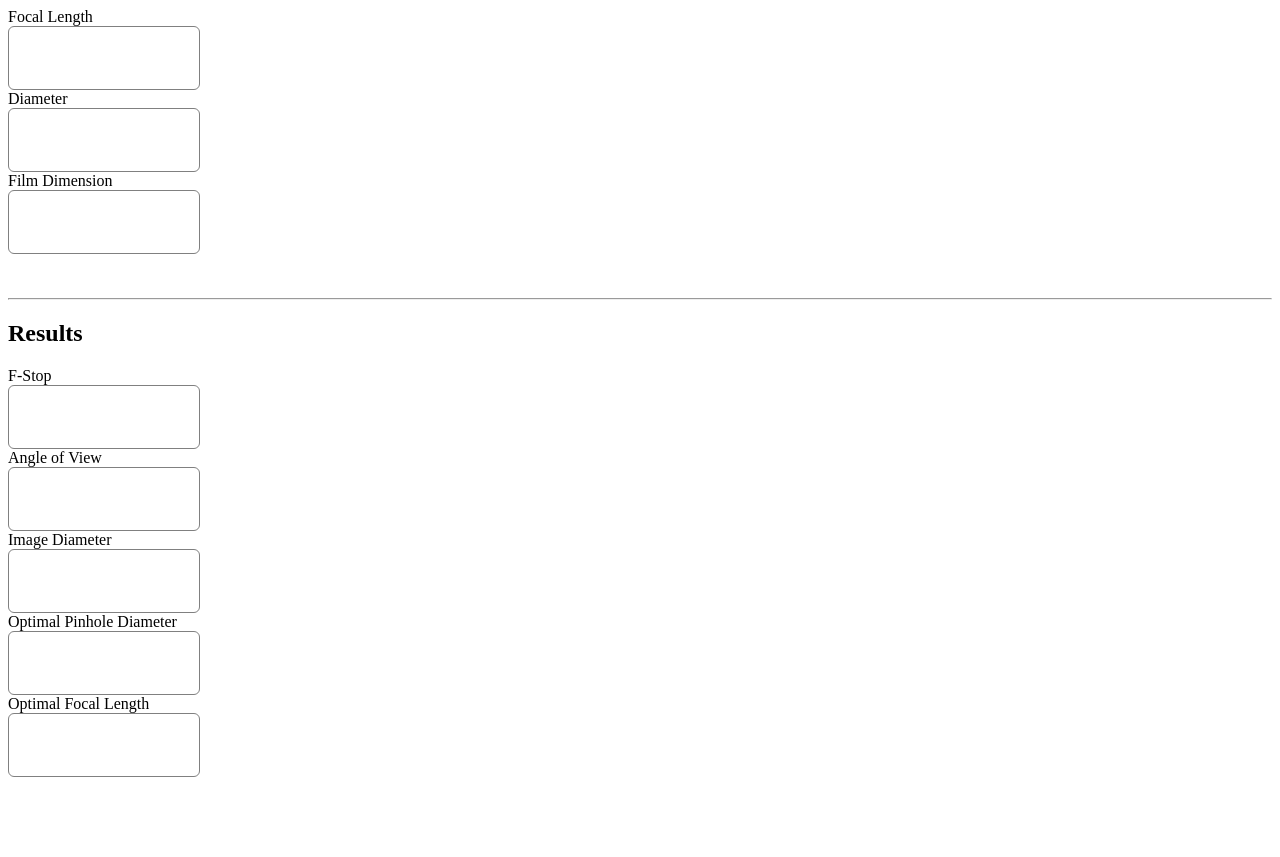
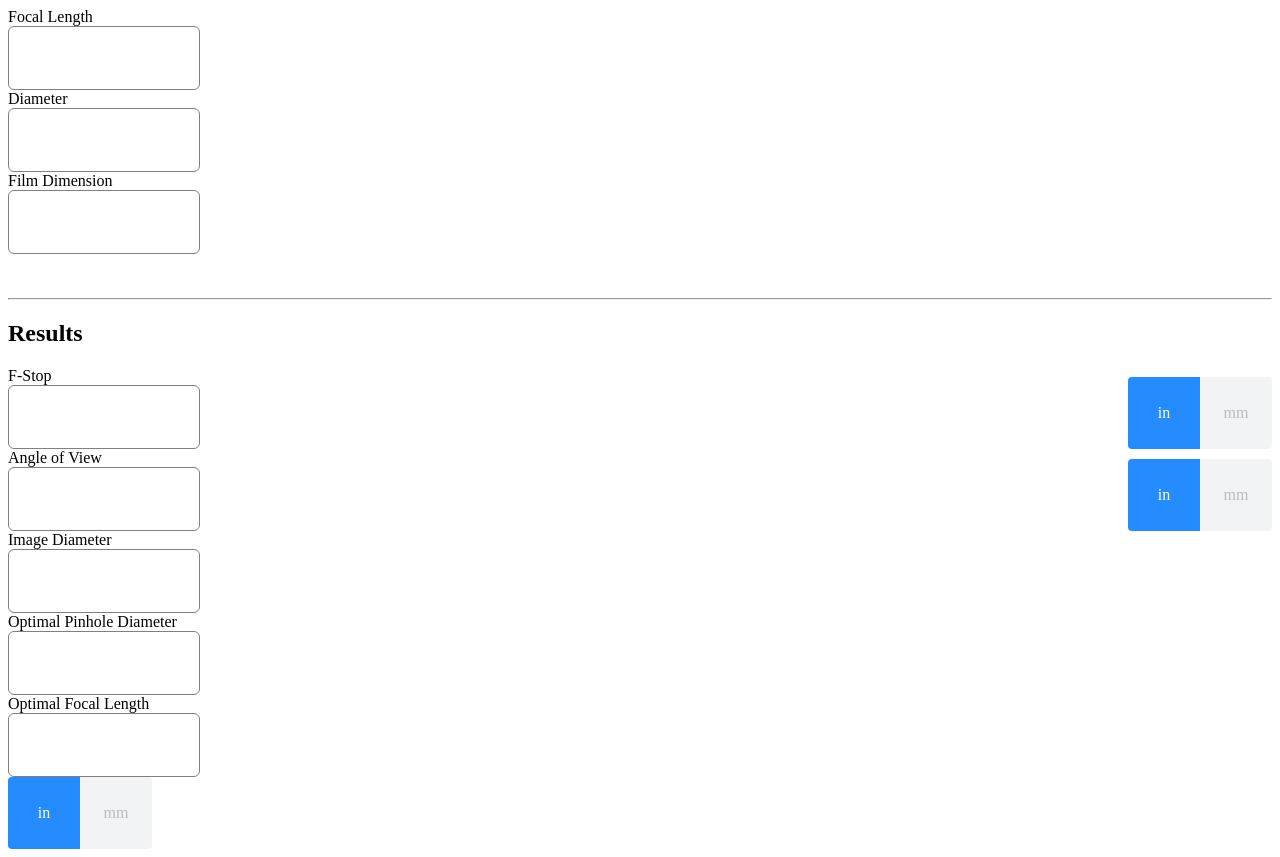
Before and after one commit to thomstrub/pinhole, a Gatsby site: page /calculator in a window 1280 px wide. Before the commit the page ends 800 px from the top, so only its background shows below. Built offline with nearby package versions, Linux system fonts and the light colour scheme; Gatsby itself is replaced by a stand-in of ours.

Commit message:
basic toggle

```diff
--- a/src/components/resultsMini/resultsMini.js
+++ b/src/components/resultsMini/resultsMini.js
@@ -1,4 +1,6 @@
 import React from "react";
+import ToggleContainer from "../toggles/toggleContainer";
+
 export default function ResultsMini({name, result}){
     const resultStyles = {
         color: "gray",
@@ -15,10 +17,22 @@ export default function ResultsMini({name, result}){
         display: "flex",
         alignItems: "flex-start"
     }
+
+    const rowStyle = {
+        display: "flex",
+        flexDirection: "row",
+        alignItems: "flex-end",
+        justifyContent: "space-between"
+    }
     return(
-        <>
-            <label htmlFor={name.variable}>{name.readibleName}</label>
-            <input style={resultStyles} id={name.variableName} value={result ? result : ''} readOnly={true}></input>
+        <><div style={rowStyle}>
+                <div>
+                    <label htmlFor={name.variable}>{name.readibleName}</label>
+                    <input style={resultStyles} id={name.variableName} value={result ? result : ''} readOnly={true}></input>
+                </div>
+                <ToggleContainer/>
+        </div>
+
         </>
     )
 }
--- /dev/null
+++ b/src/components/toggles/inchToggle.js
@@ -0,0 +1,27 @@
+import React from "react";
+export default function InchToggle({name, result}){
+
+    const inchToggleStyles = {
+        background: "#248CFF",
+        borderRadius: "4px 0px 0px 4px",
+        height: "2rem",
+        width: "2rem",
+        padding: "20px",
+        color: "white",
+        fontSize: "16px",
+        fontWeight: "500",
+        lineHeight: "20px",
+        display: "flex",
+        alignItems: "center",
+        textAlign: "center",
+        justifyContent: "center"
+    }
+    return(
+        <>
+            <div style={inchToggleStyles}>
+                <p>in</p>
+            </div>
+        </>
+
+    )
+}
--- /dev/null
+++ b/src/components/toggles/millimeterToggle.js
@@ -0,0 +1,27 @@
+import React from "react";
+export default function MillimeterToggle({name, result}){
+
+    const millimeterToggleStyles = {
+        background: "#F2F3F5",
+        borderRadius: "0px 4px 4px 0px",
+        height: "2rem",
+        width: "2rem",
+        padding: "20px",
+        color: "#BCBCBC",
+        fontSize: "16px",
+        fontWeight: "500",
+        lineHeight: "20px",
+        display: "flex",
+        alignItems: "center",
+        textAlign: "center",
+        justifyContent: "center"
+    }
+    return(
+        <>
+            <div style={millimeterToggleStyles}>
+                <p>mm</p>
+            </div>
+        </>
+
+    )
+}
--- /dev/null
+++ b/src/components/toggles/toggleContainer.js
@@ -0,0 +1,21 @@
+import React from "react";
+import InchToggle from "./inchToggle";
+import MillimeterToggle from "./millimeterToggle";
+export default function ToggleContainer({name, result}){
+
+    const toggleContainerStyles = {
+     display: "flex",
+     flexDirection: "row",
+     padding: "0px"
+    }
+    return(
+        <>
+            <div style={toggleContainerStyles}>
+                <InchToggle />
+                <MillimeterToggle />
+
+            </div>
+        </>
+
+    )
+}
--- a/src/pages/calculator.js
+++ b/src/pages/calculator.js
@@ -3,6 +3,7 @@ import InputSection from "../components/inputSection/inputSection"
 import ResultsSection from "../components/resultsSection/resultsSection"
 import constants from '../constants/constants';
 import calculateResults from '../helper/calculate';
+import ToggleContainer from '../components/toggles/toggleContainer';
 
 const mainStyles = {
 
@@ -107,7 +108,7 @@ export default function Calculator() {
         <br/>
         <hr/>
         <ResultsSection results={state.results}/>
-
+        <ToggleContainer />
     </main>
     )
 }
```
